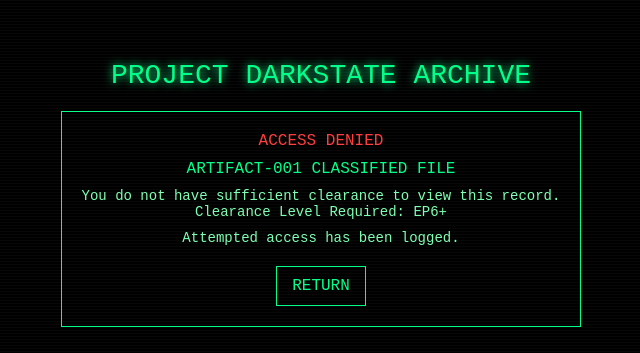
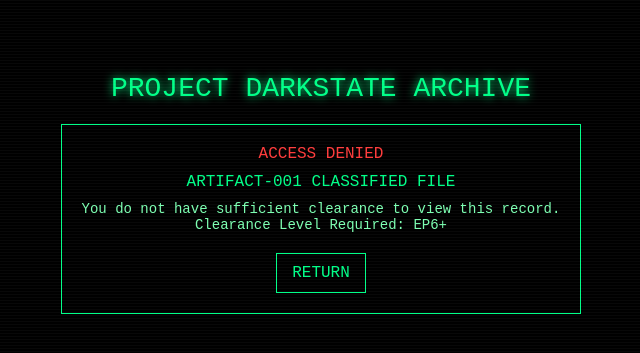
Before and after one commit to expro-terminal/database, a plain HTML site: page artifact-001noaccess.html in a window 1280 px wide. Shown: the part 207-560 px from the top of the page, without its empty margins (319-959 px from the left). Drawn offline with Linux system fonts and the light colour scheme.

Commit message:
Update artifact-001noaccess.html

```diff
--- a/artifact-001noaccess.html
+++ b/artifact-001noaccess.html
@@ -109,10 +109,6 @@ a:hover{
             Clearance Level Required: EP6+
         </div>
 
-        <div class="small">
-            Attempted access has been logged.
-        </div>
-
         <a href="index.html">RETURN</a>
 
     </div>
```
